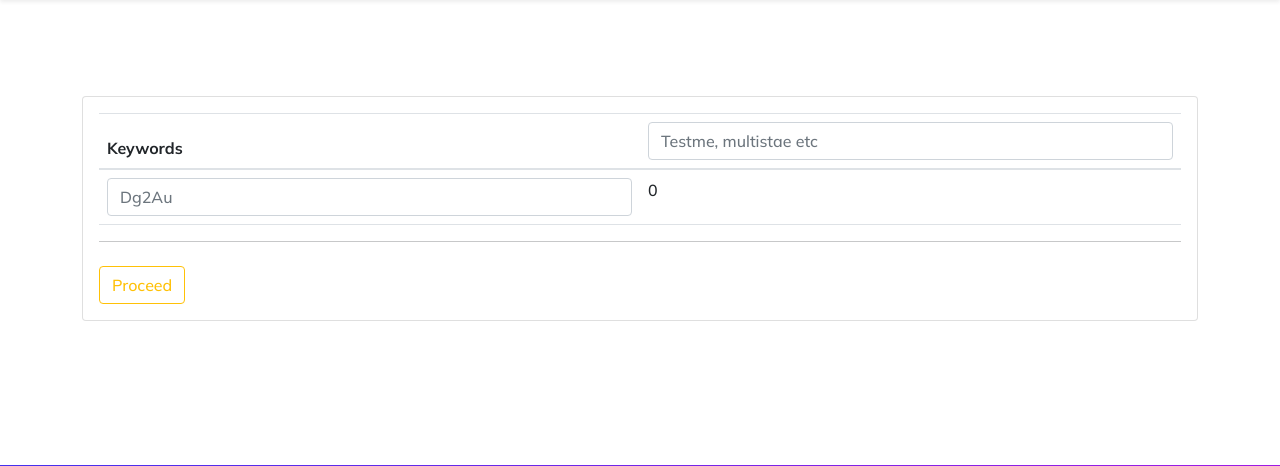
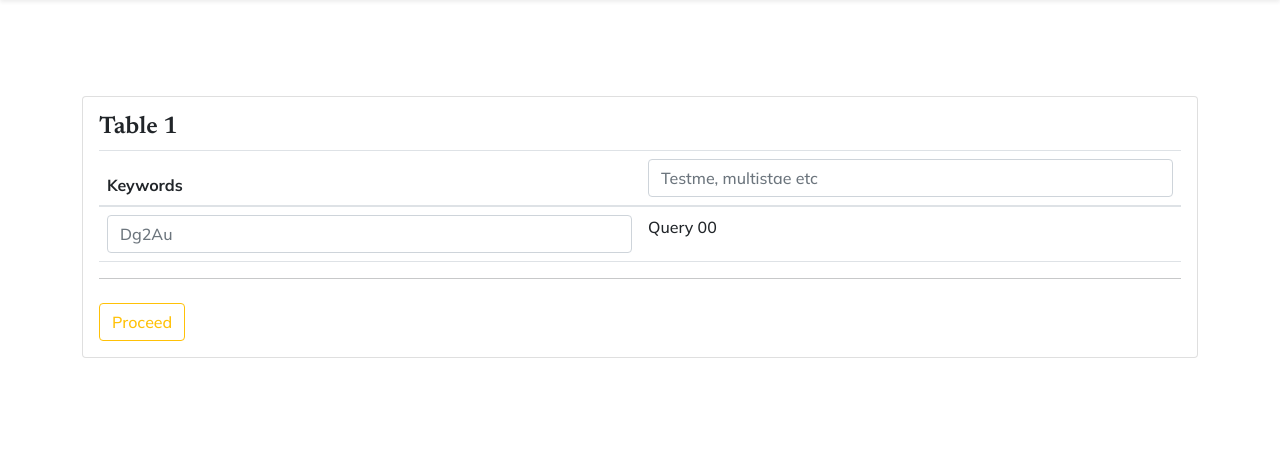
Before and after one commit to KhandakerZoadPial/Automation_Project, a Django app: page /query_boss/1/1/1 in a window 1280 px wide. Shown: the part 72-538 px from the top of the page. Run offline with Django 4.2, Linux system fonts and the light colour scheme; some libraries are stand-ins or nearby versions.

Commit message:
ui updated

```diff
--- a/burt/views.py
+++ b/burt/views.py
@@ -81,6 +81,15 @@
             'number_of_columns': range(number_of_columns)
         }
         return render(request, 'burt/query_boss.html', context)
+
+
+
+def new_query_boss(request, number_of_tables, number_of_rows, number_of_columns):
+    if request.method == 'POST':
+        pass
+    else:
+        pass
+
 
 def burt_(request):
     if request.method == 'POST':
--- a/templates/burt/query_boss.html
+++ b/templates/burt/query_boss.html
@@ -11,11 +11,10 @@ Burt Queries
         <div class="card-body">
             <form action="{% url 'query_boss' num_of_queries 2 3 %}" method="POST">
                 {% csrf_token %}
-                <!-- <label>Type Keywords With A Comma You want Result For:</label>
-                <input type="text" class="form-control" placeholder="multistate, testme" name="keywords" id="">
-                <br> -->
-                <!--  -->
                 {% for i in list_ %}
+                <h4>
+                    Table {{forloop.counter}}
+                </h4>
                 <table class="table">
                     <thead class="thead">
                       <tr>
@@ -32,29 +31,14 @@ Burt Queries
                             <tr>
                                 <td><input type="text" class="form-control" placeholder="Dg2Au" name="keyword{{iterate_}}key"></td>
                                 {% for iterate__ in number_of_columns %}
-                                <td>0</td>
+                                <td>Query {{iterate_}}{{iterate__}} </td>
                                 {% endfor %}
                             </tr>
                         {% endfor %}
 
                     </tbody>
                   </table>
-
-
-                <!--  -->
-                <hr>
-
-                <!-- <label>Enter Query {{i}}</label>
-                <div class="row">
-                    <div class="col-md-4">
-                        <input type="text" name="name_{{i}}" class="form-control" placeholder="Keyword- ex-Dg2Au">
-                    </div>
-                    <div class="col-md-8">
-                        <input type="text" name="q_{{i}}" class="form-control" placeholder="Query">
-                    </div>
-                </div>
-
-                <br> -->
+                  <hr>
                 {% endfor %}
                 <button type="submit" class="btn btn-outline-warning mt-2" name="submit">Proceed</button>
             </form>
```
